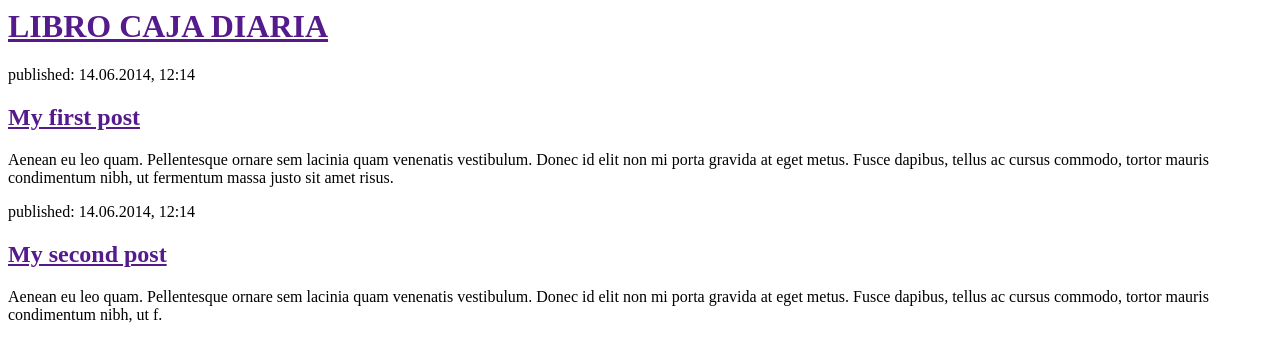
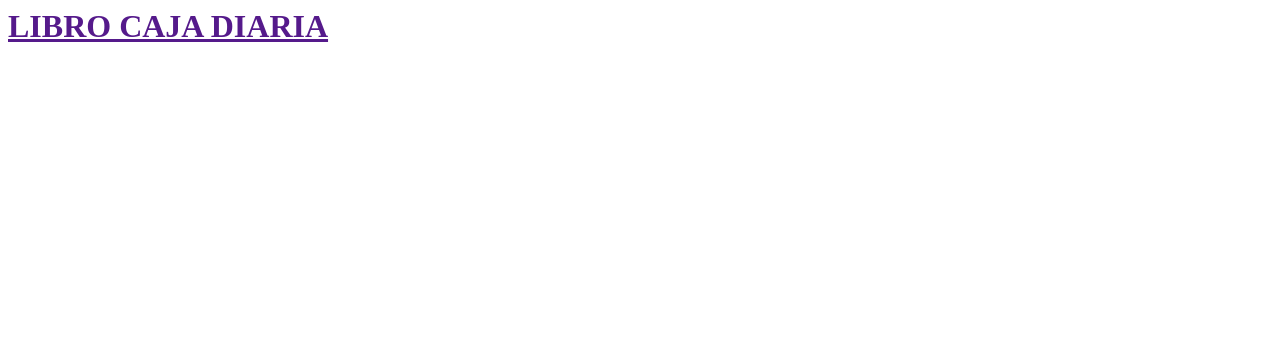
Before and after one commit to mick693/proyectofinal, a Django app: page / in a window 1280 px wide. Shown: the top 362 px of the page. Run offline with Django 3.2, Linux system fonts and the light colour scheme.

Commit message:
prueba 3

```diff
--- a/cajadiaria/models.py
+++ b/cajadiaria/models.py
@@ -6,7 +6,7 @@ class TipoCuenta(models.Model):
 
     def __str__(self):
         return self.tipo
-
+#77636966
 class Cuenta(models.Model):
     nombre=models.CharField(max_length=40)
     fecha=models.DateField()
--- a/cajadiaria/templates/cajadiaria/post_list.html
+++ b/cajadiaria/templates/cajadiaria/post_list.html
@@ -8,15 +8,11 @@
         </div>
 
         <div>
-            <p>published: 14.06.2014, 12:14</p>
-            <h2><a href="">My first post</a></h2>
-            <p>Aenean eu leo quam. Pellentesque ornare sem lacinia quam venenatis vestibulum. Donec id elit non mi porta gravida at eget metus. Fusce dapibus, tellus ac cursus commodo, tortor mauris condimentum nibh, ut fermentum massa justo sit amet risus.</p>
+
         </div>
 
         <div>
-            <p>published: 14.06.2014, 12:14</p>
-            <h2><a href="">My second post</a></h2>
-            <p>Aenean eu leo quam. Pellentesque ornare sem lacinia quam venenatis vestibulum. Donec id elit non mi porta gravida at eget metus. Fusce dapibus, tellus ac cursus commodo, tortor mauris condimentum nibh, ut f.</p>
+
         </div>
     </body>
 </html>
--- a/cajadiaria/urls.py
+++ b/cajadiaria/urls.py
@@ -3,4 +3,5 @@ from . import views
 
 urlpatterns=[
     url(r'^$',views.post_list),
+    #url(r'^nuevacuenta/$',views.cuenta_nueva,name='cuenta_nueva'),
 ]
--- a/proyectofinal/settings.py
+++ b/proyectofinal/settings.py
@@ -25,7 +25,7 @@ SECRET_KEY = 'u8mm&qsu)bg$83fftbh_1epjo$ae9z-$i&l5j^&^5qbhx*bkw+'
 # SECURITY WARNING: don't run with debug turned on in production!
 DEBUG = True
 
-ALLOWED_HOSTS = []
+ALLOWED_HOSTS = ['127.0.0.1','miguelcoyoy.pythonanywhere.com']
 
 
 # Application definition
@@ -40,7 +40,7 @@ INSTALLED_APPS = [
     'cajadiaria',
 ]
 
-MIDDLEWARE = [
+MIDDLEWARE_CLASSES = [
     'django.middleware.security.SecurityMiddleware',
     'django.contrib.sessions.middleware.SessionMiddleware',
     'django.middleware.common.CommonMiddleware',
```
Also changed, not shown: cajadiaria/forms.py (added).
